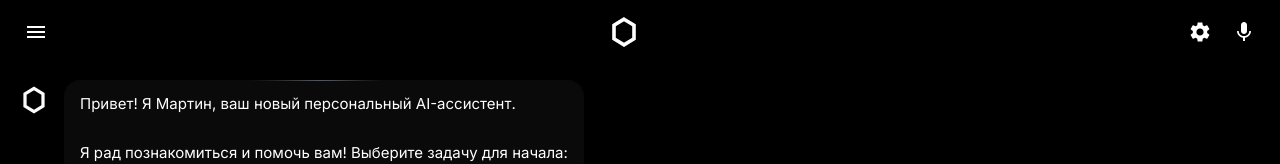
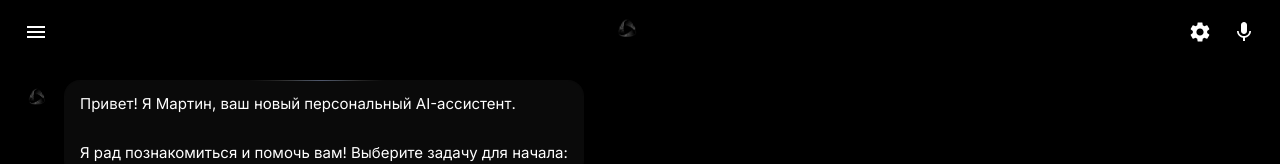
Before and after one commit to Vlad1323213/Martin-Ai, a Next.js app: page / in a window 1280 px wide. Shown: the top 164 px of the page. Built offline with nearby package versions, Linux system fonts and the light colour scheme.

Commit message:
Update logo: add new logo, keep old SVG as backup

```diff
--- a/components/LogoStatic.tsx
+++ b/components/LogoStatic.tsx
@@ -1,4 +1,6 @@
 'use client'
+
+import Image from 'next/image'
 
 interface LogoStaticProps {
   size?: number
@@ -11,6 +13,17 @@ export default function LogoStatic({ size = 40, className = '' }: LogoStaticProp
       className={`relative ${className}`}
       style={{ width: size, height: size }}
     >
+      {/* НОВЫЙ ЛОГОТИП */}
+      <Image
+        src="/logo-new.jpg"
+        alt="Martin AI Logo"
+        width={size}
+        height={size}
+        className="rounded-lg"
+        priority
+      />
+
+      {/* СТАРЫЙ SVG ЛОГОТИП (сохранен на случай если нужно вернуть)
       <svg
         width={size}
         height={size}
@@ -18,10 +31,7 @@ export default function LogoStatic({ size = 40, className = '' }: LogoStaticProp
         fill="none"
         xmlns="http://www.w3.org/2000/svg"
       >
-        {/* Черный фон */}
         <rect width="100" height="100" rx="20" fill="#000000"/>
-
-        {/* Жирный белый шестиугольник */}
         <path
           d="M 50 18 L 75 33 L 75 67 L 50 82 L 25 67 L 25 33 Z"
           stroke="#FFFFFF"
@@ -30,6 +40,7 @@ export default function LogoStatic({ size = 40, className = '' }: LogoStaticProp
           strokeLinejoin="miter"
         />
       </svg>
+      */}
     </div>
   )
 }
```
Also changed, not shown: public/logo-new.jpg (added), public/photo_2025-11-14_11-37-25 (2).jpg (added).
